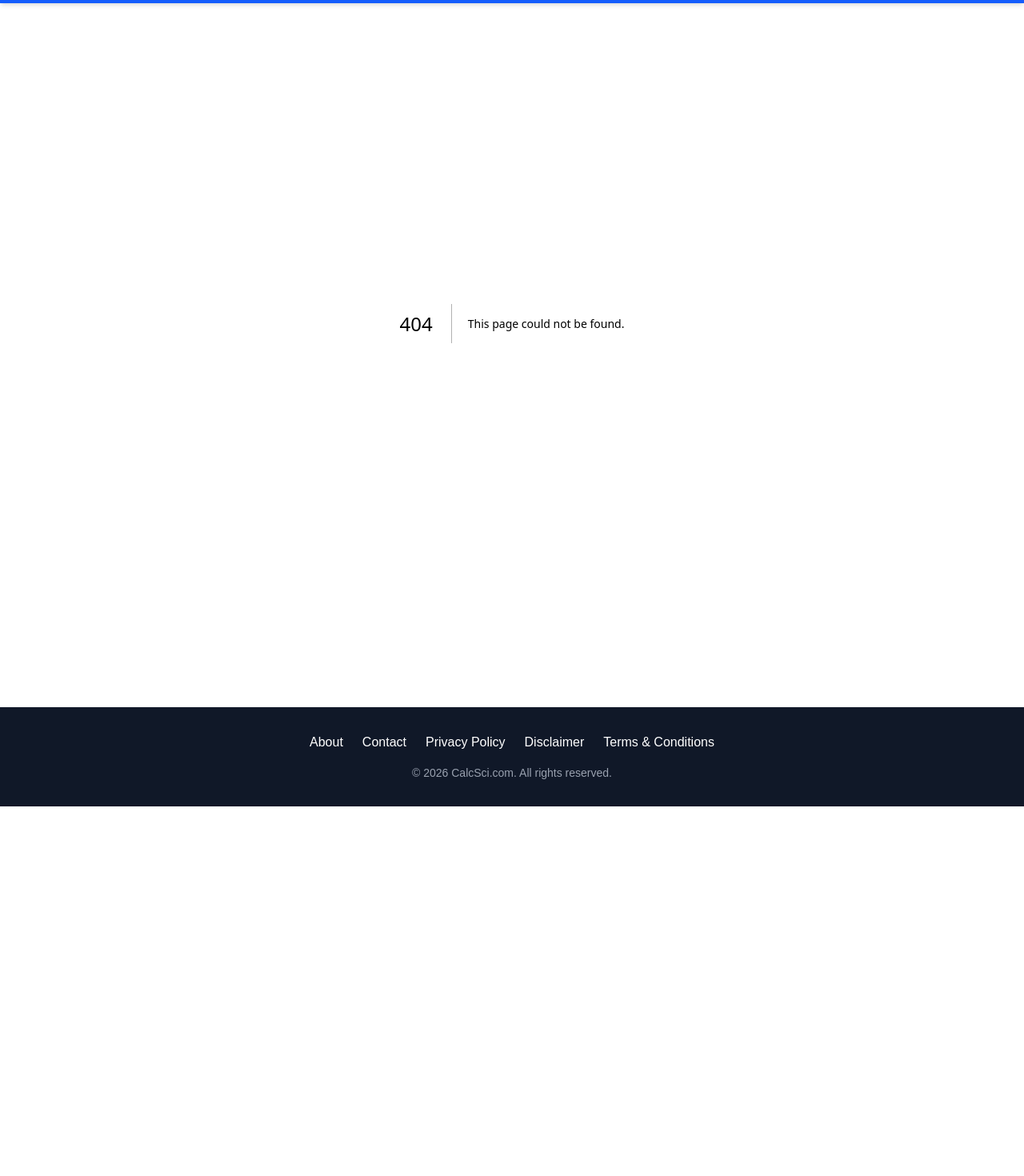
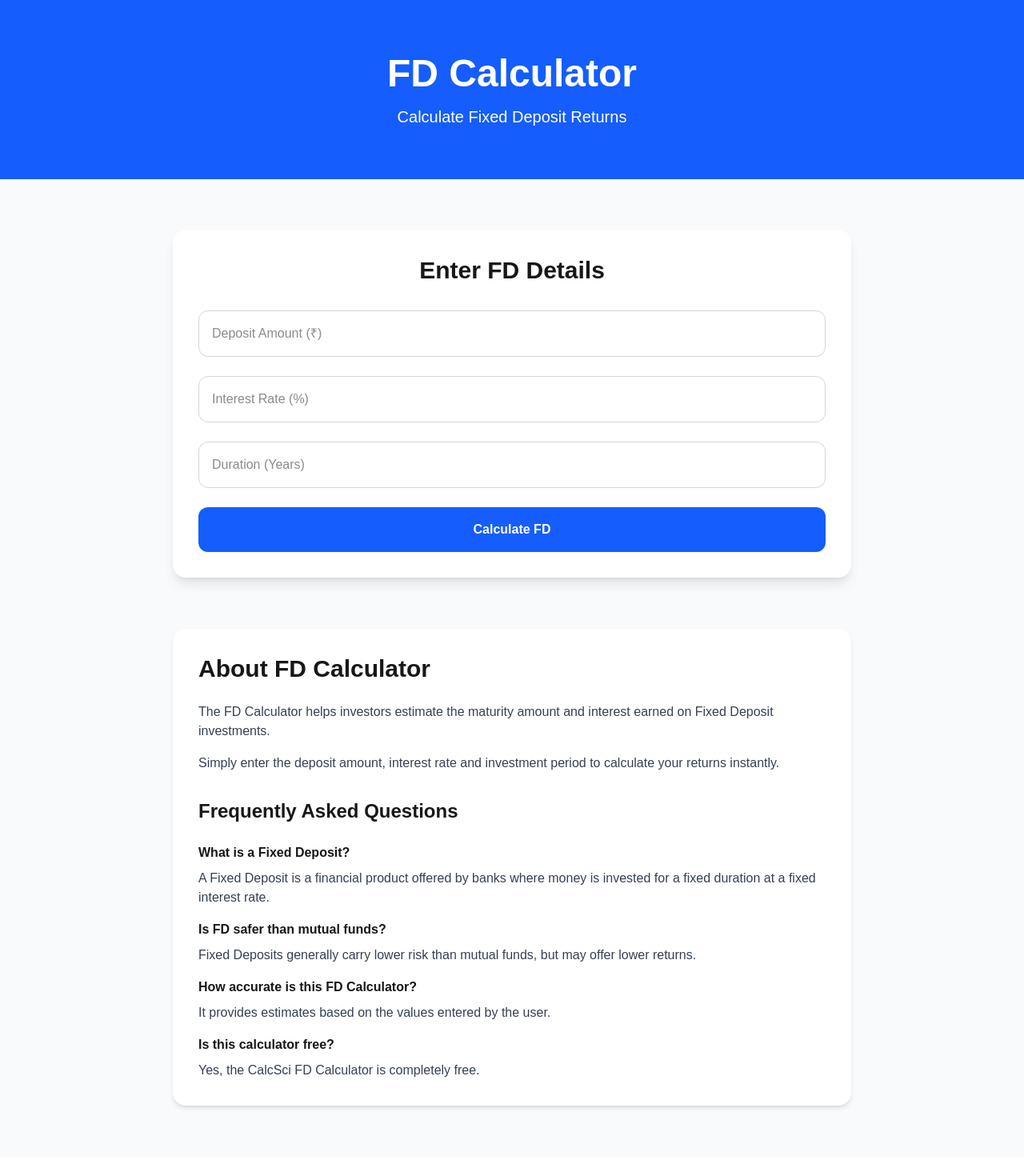
Before and after one commit to CalcSci/calcsci, a Next.js app: page /finance/fd-calculator in a window 1280 px wide. Before the commit this address had no page. Shown: the part 60-1530 px from the top of the page at 80% size. Before the commit the page ends 1068 px from the top, so only its background shows below. Built offline with nearby package versions, Linux system fonts and the light colour scheme.

Commit message:
Added new blog

```diff
--- /dev/null
+++ b/app/finance/fd-calculator/layout.tsx
@@ -0,0 +1,41 @@
+import type { Metadata } from "next";
+
+export const metadata: Metadata = {
+  title: "FD Calculator - Fixed Deposit Maturity Calculator | CalcSci",
+  description:
+    "Free FD Calculator by CalcSci. Calculate Fixed Deposit maturity amount, interest earned and total returns instantly.",
+  alternates: {
+    canonical: "/finance/fd-calculator",
+  },
+  openGraph: {
+    title: "FD Calculator - Fixed Deposit Maturity Calculator | CalcSci",
+    description:
+      "Free FD Calculator by CalcSci. Calculate Fixed Deposit maturity amount, interest earned and total returns instantly.",
+    url: "https://www.calcsci.com/finance/fd-calculator",
+    siteName: "CalcSci",
+    type: "website",
+    images: [
+      {
+        url: "/og-image.png",
+        width: 1200,
+        height: 630,
+        alt: "FD Calculator | CalcSci",
+      },
+    ],
+  },
+  twitter: {
+    card: "summary_large_image",
+    title: "FD Calculator - Fixed Deposit Maturity Calculator | CalcSci",
+    description:
+      "Free FD Calculator by CalcSci. Calculate Fixed Deposit maturity amount, interest earned and total returns instantly.",
+    images: ["/og-image.png"],
+  },
+};
+
+export default function Layout({
+  children,
+}: {
+  children: React.ReactNode;
+}) {
+  return children;
+}
--- /dev/null
+++ b/app/finance/fd-calculator/page.tsx
@@ -0,0 +1,222 @@
+"use client";
+
+import { useState } from "react";
+import BreadcrumbSchema from "@/components/BreadcrumbSchema";
+
+export default function FDCalculatorPage() {
+  const [principal, setPrincipal] = useState("");
+  const [rate, setRate] = useState("");
+  const [years, setYears] = useState("");
+  const [interest, setInterest] = useState("");
+  const [maturity, setMaturity] = useState("");
+
+  const calculateFD = () => {
+    const P = Number(principal);
+    const R = Number(rate);
+    const T = Number(years);
+    if (!P || !R || !T) return;
+
+    const maturityAmount = P * Math.pow(1 + R / 100, T);
+    const interestEarned = maturityAmount - P;
+
+    setInterest(interestEarned.toFixed(0));
+    setMaturity(maturityAmount.toFixed(0));
+  };
+
+  return (
+    <>
+      <BreadcrumbSchema
+        items={[
+          {
+            name: "Home",
+            url: "https://www.calcsci.com",
+          },
+          {
+            name: "Finance",
+            url: "https://www.calcsci.com/finance",
+          },
+          {
+            name: "FD Calculator",
+            url: "https://www.calcsci.com/finance/fd-calculator",
+          },
+        ]}
+      />
+      <script
+        type="application/ld+json"
+        dangerouslySetInnerHTML={{
+          __html: JSON.stringify({
+            "@context": "https://schema.org",
+            "@type": "WebApplication",
+            name: "FD Calculator",
+            url: "https://www.calcsci.com/finance/fd-calculator",
+            applicationCategory: "FinanceApplication",
+            operatingSystem: "Any",
+            description:
+              "Calculate fixed deposit maturity amount and interest earned instantly.",
+          }),
+        }}
+      />
+      <script
+        type="application/ld+json"
+        dangerouslySetInnerHTML={{
+          __html: JSON.stringify({
+            "@context": "https://schema.org",
+            "@type": "FAQPage",
+            mainEntity: [
+              {
+                "@type": "Question",
+                name: "What is a Fixed Deposit?",
+                acceptedAnswer: {
+                  "@type": "Answer",
+                  text:
+                    "A Fixed Deposit is an investment where money is deposited for a fixed period and earns interest at a predetermined rate.",
+                },
+              },
+              {
+                "@type": "Question",
+                name: "How is FD maturity amount calculated?",
+                acceptedAnswer: {
+                  "@type": "Answer",
+                  text:
+                    "FD maturity amount is calculated using the deposit amount, interest rate and investment duration.",
+                },
+              },
+              {
+                "@type": "Question",
+                name: "Is FD investment safe?",
+                acceptedAnswer: {
+                  "@type": "Answer",
+                  text:
+                    "Fixed Deposits offered by regulated banks are generally considered low-risk investments.",
+                },
+              },
+              {
+                "@type": "Question",
+                name: "Is this FD Calculator free?",
+                acceptedAnswer: {
+                  "@type": "Answer",
+                  text:
+                    "Yes. The CalcSci FD Calculator is completely free to use.",
+                },
+              },
+            ],
+          }),
+        }}
+      />
+      <main className="bg-gray-50 min-h-screen">
+      <section className="bg-blue-600 text-white py-16 text-center">
+        <h1 className="text-5xl font-bold mb-4">FD Calculator</h1>
+        <p className="text-xl">Calculate Fixed Deposit Returns</p>
+      </section>
+
+      <section className="max-w-4xl mx-auto px-6 py-16">
+        <div className="bg-white rounded-2xl shadow-lg p-8">
+          <h2 className="text-3xl font-bold text-center mb-8">
+            Enter FD Details
+          </h2>
+
+          <div className="space-y-6">
+            <input
+              type="number"
+              placeholder="Deposit Amount (₹)"
+              value={principal}
+              onChange={(e) => setPrincipal(e.target.value)}
+              className="w-full border border-gray-300 rounded-xl p-4"
+            />
+
+            <input
+              type="number"
+              placeholder="Interest Rate (%)"
+              value={rate}
+              onChange={(e) => setRate(e.target.value)}
+              className="w-full border border-gray-300 rounded-xl p-4"
+            />
+
+            <input
+              type="number"
+              placeholder="Duration (Years)"
+              value={years}
+              onChange={(e) => setYears(e.target.value)}
+              className="w-full border border-gray-300 rounded-xl p-4"
+            />
+
+            <button
+              onClick={calculateFD}
+              className="w-full bg-blue-600 text-white py-4 rounded-xl font-semibold hover:bg-blue-700"
+            >
+              Calculate FD
+            </button>
+          </div>
+
+          {maturity && (
+            <div className="mt-8 bg-green-50 border border-green-300 rounded-xl p-6">
+              <h3 className="text-2xl font-bold text-green-700 mb-4">
+                FD Result
+              </h3>
+              <p className="mb-2">
+                Interest Earned:
+                <strong> ₹{interest}</strong>
+              </p>
+              <p>
+                Maturity Amount:
+                <strong> ₹{maturity}</strong>
+              </p>
+            </div>
+          )}
+        </div>
+      </section>
+      <section className="max-w-4xl mx-auto px-6 pb-16">
+        <div className="bg-white rounded-2xl shadow-md p-8">
+          <h2 className="text-3xl font-bold mb-6">
+            About FD Calculator
+          </h2>
+          <p className="text-gray-700 mb-4">
+            The FD Calculator helps investors estimate
+            the maturity amount and interest earned on
+            Fixed Deposit investments.
+          </p>
+          <p className="text-gray-700 mb-8">
+            Simply enter the deposit amount, interest
+            rate and investment period to calculate
+            your returns instantly.
+          </p>
+          <h2 className="text-2xl font-bold mb-6">
+            Frequently Asked Questions
+          </h2>
+          <h3 className="font-semibold mb-2">
+            What is a Fixed Deposit?
+          </h3>
+          <p className="mb-4 text-gray-700">
+            A Fixed Deposit is a financial product
+            offered by banks where money is invested
+            for a fixed duration at a fixed interest
+            rate.
+          </p>
+          <h3 className="font-semibold mb-2">
+            Is FD safer than mutual funds?
+          </h3>
+          <p className="mb-4 text-gray-700">
+            Fixed Deposits generally carry lower risk
+            than mutual funds, but may offer lower
+            returns.
+          </p>
+          <h3 className="font-semibold mb-2">
+            How accurate is this FD Calculator?
+          </h3>
+          <p className="mb-4 text-gray-700">
+            It provides estimates based on the values
+            entered by the user.
+          </p>
+          <h3 className="font-semibold mb-2">
+            Is this calculator free?
+          </h3>
+          <p className="text-gray-700">
+            Yes, the CalcSci FD Calculator is
+            completely free.
+          </p>
+        </div>
+      </section>
+    </main>
+    </>
+  );
+}
--- a/app/page.tsx
+++ b/app/page.tsx
@@ -31,6 +31,11 @@ export default function Home() {
       name: "SIP Calculator",
       icon: "📈",
       href: "/finance/sip-calculator",
+    },
+    {
+      name: "FD Calculator",
+      icon: "🏦",
+      href: "/finance/fd-calculator",
     },
     {
       name: "EMI Calculator",
@@ -148,6 +153,12 @@ export default function Home() {
               </div>
             </Link>
 
+            <Link href="/finance/fd-calculator">
+              <div className="bg-blue-50 border border-blue-200 p-3 rounded-xl hover:bg-blue-100 cursor-pointer">
+                🏦 FD Calculator
+              </div>
+            </Link>
+
             <Link href="/finance/gst-calculator">
               <div className="bg-blue-50 border border-blue-200 p-3 rounded-xl hover:bg-blue-100 cursor-pointer">
                 🧾 GST Calculator
```
